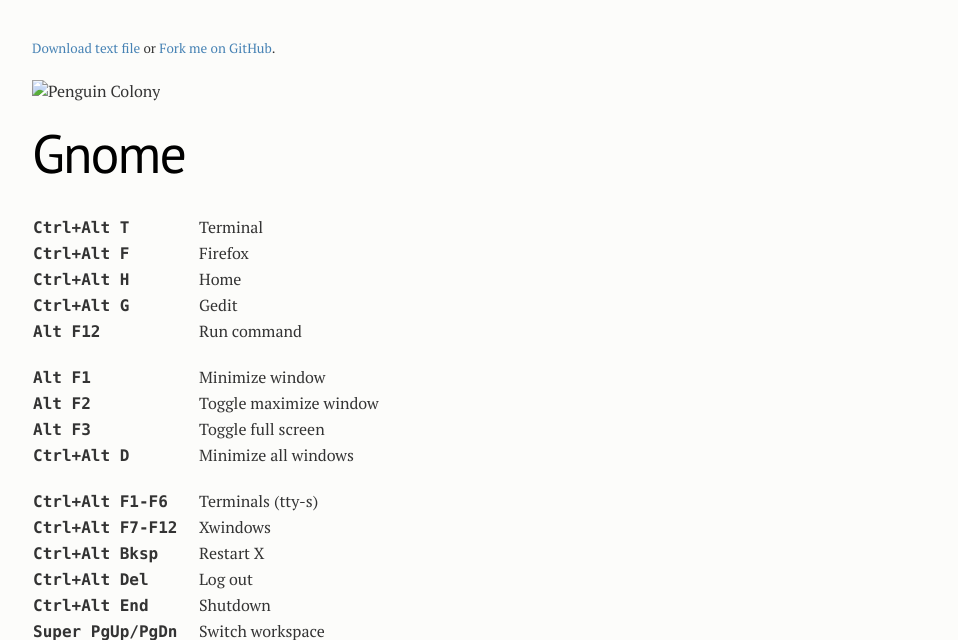
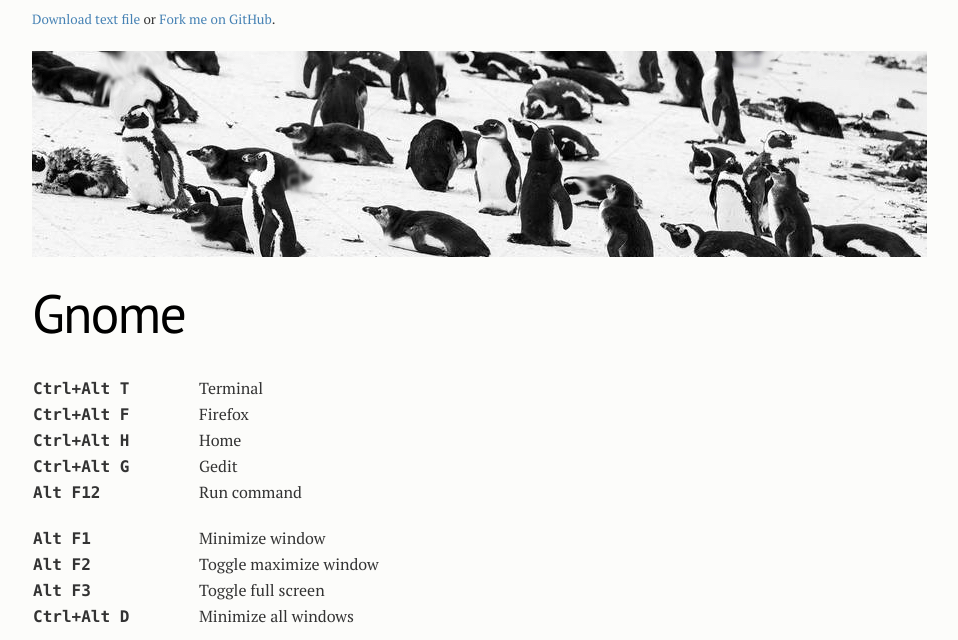
Before and after one commit to gto76/linux-cheatsheet, a plain HTML site: page index.html in a window 1280 px wide. Shown: the part 138-778 px from the top of the page, without its empty margins (128-1086 px from the left). Drawn offline with Linux system fonts and the light colour scheme.

Commit message:
Removed line break after title

```diff
--- a/index.html
+++ b/index.html
@@ -155,15 +155,13 @@
 
   <div>
     <h1>Comprehensive Linux Cheatsheet</h1>
-    <br>
-
     <p>
       <sup><a href="https://raw.githubusercontent.com/gto76/linux-cheatsheet/master/linux-cheatsheet.txt">Download text file</a>
 or <a href="https://github.com/gto76/linux-cheatsheet">Fork me on GitHub</a>.
       </sup>
     </p>
     <p>
-      <img src="web/penguins.jpeg" alt="Penguin Colony">
+      <img src="web/penguins.jpg" alt="Penguin Colony">
     </p>
 
 <h5>Gnome</h5>
```
Also changed, not shown: web/template.html (+0 -2 lines).
